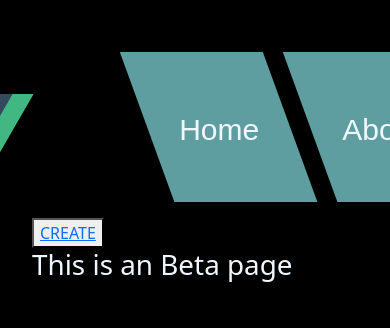
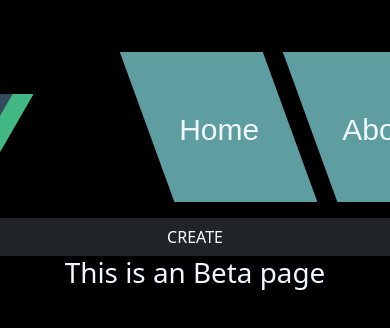
Before and after one commit to roxy22r/BetaGramm2, a Vue app in the folder beta-gramm2/betaGramm/: page /betaGramm in a window 390 px wide. Shown: the top 328 px of the page. Built offline with nearby package versions, Linux system fonts and the light colour scheme.

Commit message:
Added some Responsiveness

```diff
--- a/beta-gramm2/betaGramm/src/App.vue
+++ b/beta-gramm2/betaGramm/src/App.vue
@@ -4,10 +4,11 @@ import { RouterLink, RouterView } from 'vue-router'
 
 <template>
   <header>
+
     <div class="wrapper">
 
 
-      <nav>
+        <nav>
         <ul>
           <div>
 
@@ -33,11 +34,11 @@ import { RouterLink, RouterView } from 'vue-router'
 
       </nav>
     </div>
-  </header>
-<div>
+  <div>
 
-  <RouterView />
-</div>
+  </div>
+</header>
+<RouterView />
 
 </template>
 
@@ -46,13 +47,17 @@ import { RouterLink, RouterView } from 'vue-router'
 body{
   background-color: black;
 }
+header{
+  display: flex;
+  justify-content: flex-start;
+  align-items: flex-start;
+}
 nav{
-  position: relative;
   display: flex;
-  justify-content: center;
+  justify-content: flex-start;
   align-items: flex-start;
-  flex-wrap: wrap;
   width: 100%;
+  order: 1;
 
 }
 nav ul {
--- a/beta-gramm2/betaGramm/src/assets/base.css
+++ b/beta-gramm2/betaGramm/src/assets/base.css
@@ -59,7 +59,9 @@
 }
 
 body {
-  min-height: 100vh;
+  display: flex;
+  justify-content: center;
+  text-align: center;
   color: var(--color-text);
   background: var(--color-background);
   transition: color 0.5s, background-color 0.5s;
@@ -71,6 +73,13 @@ body {
   -webkit-font-smoothing: antialiased;
   -moz-osx-font-smoothing: grayscale;
 }
+header{
+  justify-content: center;
+order: 1;
+}
+.content{
+  order: 1;
+}
 .BG_btn{
   margin-top: 20px;
   width: 100px;
--- a/beta-gramm2/betaGramm/src/assets/main.css
+++ b/beta-gramm2/betaGramm/src/assets/main.css
@@ -2,7 +2,6 @@
 
 #app {
   max-width: 1280px;
-  margin: 0 auto;
   padding: 2rem;
 
   font-weight: normal;
@@ -24,12 +23,15 @@ a,
 @media (min-width: 1024px) {
   body {
     display: flex;
-    place-items: center;
+   justify-content: flex-start;
   }
 
   #app {
-    display: grid;
-    grid-template-columns: 1fr 1fr;
-    padding: 0 2rem;
+    display: flex;
+   justify-content: flex-start;
+  }
+  header {
+    display: flex;
+   justify-content: flex-start;
   }
 }
--- a/beta-gramm2/betaGramm/src/views/AboutView.vue
+++ b/beta-gramm2/betaGramm/src/views/AboutView.vue
@@ -26,20 +26,28 @@ In conclusion, Betagramm is a website that was created by three Vue beginners wh
 <style>
 
 body{
-  display: flex;
-  flex-wrap: wrap;
+
   background-color: black;
 }
-@media (min-width: 1024px) {
+
+  .content{
+    order: 1;
+    width: 100%;
+    display: flex;
+    justify-content: center;
+    justify-self: center;
+    flex-direction: column;
+    flex-wrap: wrap;
+    text-align: center;
+  }
+
+  @media (min-width: 1024px) {
   .about {
-
-    min-height:0vh;
-    margin-top: 200%;
-
-  }
-  .content{
-    margin-top: -60%;
-
+    min-height: 100vh;
+    display: flex;
+    align-items: center;
   }
 }
+
+
 </style>
--- a/beta-gramm2/betaGramm/src/views/BetaView.vue
+++ b/beta-gramm2/betaGramm/src/views/BetaView.vue
@@ -1,29 +1,46 @@
 <template>
 
 <div class="beta">
-  <button>
+</div>
+<div class="content">
 
-<RouterLink to="/createGamer">
+    <RouterLink class="btn btn-dark" to="/createGamer">
       CREATE
     </RouterLink>
-</button>
+  <h1>This is an Beta page</h1>
 
-    <h1>This is an Beta page</h1>
 </div>
+
+
 </template>
 
 <style>
 body{
+
 background-color: black;
 }
+
+.content{
+  order: 1;
+  width: 100%;
+  display: flex;
+  justify-content: center;
+  justify-self: center;
+  flex-direction: column;
+  flex-wrap: wrap;
+  text-align: center;
+}
+
 @media (min-width: 1024px) {
 .beta {
   min-height: 100vh;
   display: flex;
-    justify-content: center;
   align-items: center;
 }
 }
-
-
+button{
+  width: fit-content;
+  border-color: none;
+  background-color: black;
+}
 </style>
--- a/beta-gramm2/betaGramm/src/views/CreateView.vue
+++ b/beta-gramm2/betaGramm/src/views/CreateView.vue
@@ -2,8 +2,13 @@
 <template>
   <div class="beta">
     <div>
+      <div class="content">
+
+      <form @submit="onSubmit" @reset="onReset">
+        <li>
+
           <h1 class="centerTitle">Create new Player</h1>
-        <form @submit="onSubmit" @reset="onReset">
+        </li>
 
         <li>
           <label>Firstname</label>
@@ -46,46 +51,112 @@
         </li>
         <button type="submit" class="btn btn-dark BG_btn">Submit</button>
       </form>
+      <div class="fightersContainerWithTitle">
+
+        <h1>{{winnerText}}</h1>
+
+  <div class="fightersContainer">
+    <div class="card" id="fighterOne">
+      <li class="cardHead">
+        <h4>
+          {{ playerOne.firstname + ' ' + playerOne.lastname }}
+
+        </h4>
+      </li>
+      <div class="cardImg">
+        <li><img alt="img" src="..\assets\face.png" /></li>
+      </div>
+      <div class="cardInfo">
+        <li>ID: {{ playerOne.id }}</li>
+
+        <li>IQ: {{ playerOne.iq }}</li>
+        <li>Strength: {{ playerOne.strength }}</li>
+        <li>Magic: {{ playerOne.magic }}</li>
+        <li>Associal: {{ playerOne.associal }}</li>
+        <li>Kindness: {{ playerOne.kindnessScore }}</li>
+        <li>Winnings: {{ playerOne.winnings }}</li>
+
+        <button type="button" class="btn btn-dark BG_btn" v-on:click="deltePlayer($event, playerOne.id)">Delete</button>
+        <button type="button" class="btn btn-dark BG_btn">Edit</button>
+        <li><button type="button" class="btn btn-dark BG_btn" v-on:click="onPlay($event, playerOne.id)">Play</button></li>
       </div>
     </div>
+    <div class="fightOptionBtn">
+
       <button class="btn btn-dark BG_btn" @click="fight">FIGHT</button>
       <button class="btn btn-dark BG_btn" @click="resetfighter">clear Fighters</button>
+    </div>
+
+    <div class="card" id="fighterTwo">
+      <li class="cardHead">
+        <h4>
+          {{ playerTwo.firstname + ' ' + playerTwo.lastname }}
+
+        </h4>
+      </li>
+      <div class="cardImg">
+        <li><img alt="img" src="..\assets\face.png" /></li>
+      </div>
+      <div class="cardInfo">
+        <li>ID: {{ playerTwo.id }}</li>
+
+        <li>IQ: {{ playerTwo.iq }}</li>
+        <li>Strength: {{ playerTwo.strength }}</li>
+        <li>Magic: {{ playerTwo.magic }}</li>
+        <li>Associal: {{ playerTwo.associal }}</li>
+        <li>Kindness: {{ playerTwo.kindnessScore }}</li>
+        <li>Winnings: {{ playerTwo.winnings }}</li>
+
+        <button type="button" class="btn btn-dark BG_btn" v-on:click="deltePlayer($event, player.id)">Delete</button>
+        <button type="button" class="btn btn-dark BG_btn">Edit</button>
+        <li><button type="button" class="btn btn-dark BG_btn" v-on:click="onPlay($event, player.id)">Play</button></li>
+
+      </div>
+    </div>
+  </div>
+</div>
 
   <div class="showAllPlayer">
 
     <ul style="color: white; list-style: none;" v-for="player in players ">
       <div class="card">
-      <li class="cardHead"><h4>
-        {{ player.firstname +' '+ player.lastname}}
+        <li class="cardHead">
+          <h4>
+            {{ player.firstname + ' ' + player.lastname }}
 
           </h4>
         </li>
         <div class="cardImg">
-        <li ><img alt="img" src="..\assets\face.png"/></li>
+          <li><img alt="img" src="..\assets\face.png" /></li>
         </div>
         <div class="cardInfo">
-      <li>ID: {{player.id}}</li>
+          <li>ID: {{ player.id }}</li>
 
-        <li>IQ: {{player.iq}}</li>
-        <li>Strength: {{player.strength}}</li>
-        <li>Magic: {{player.magic}}</li>
-        <li>Associal: {{player.associal}}</li>
-        <li>Kindness: {{player.kindnessScore}}</li>
-        <li>Winnings: {{player.winnings}}</li>
+          <li>IQ: {{ player.iq }}</li>
+          <li>Strength: {{ player.strength }}</li>
+          <li>Magic: {{ player.magic }}</li>
+          <li>Associal: {{ player.associal }}</li>
+          <li>Kindness: {{ player.kindnessScore }}</li>
+          <li>Winnings: {{ player.winnings }}</li>
 
-        <button type="button" class="btn btn-dark BG_btn"  v-on:click="deltePlayer($event,player.id)">Delete</button>
-        <button type="button" class="btn btn-dark BG_btn" >Edit</button>
-        <li><button type="button" class="btn btn-dark BG_btn" v-on:click="onPlay($event,player.id)">Play</button></li>
+          <button type="button" class="btn btn-dark BG_btn" v-on:click="deltePlayer($event, player.id)">Delete</button>
+          <button type="button" class="btn btn-dark BG_btn">Edit</button>
+          <li><button type="button" class="btn btn-dark BG_btn" v-on:click="onPlay($event, player.id)">Play</button></li>
         </div>
       </div>
     </ul>
-
+  </div>
+</div>
+</div>
 </div>
 
 </template>
   <!-- eslint-disable no-undef -->
 
 <script>
+import { computed } from '@vue/reactivity';
+import { isGloballyWhitelisted } from '@vue/shared';
+
 export default {
   data() {
     return {
@@ -100,10 +171,10 @@ export default {
         strength: 0,
 
       },
-      players:JSON.parse(localStorage.getItem('players') || '[]')
+      players: JSON.parse(localStorage.getItem('players') || '[]')
       ,
       playerOne: {
-          id:0,
+        id: 0,
         firstname: "",
         lastname: "",
         killscore: 0,
@@ -114,8 +185,8 @@ export default {
         iq: 0,
         strength: 0
       },
-      playerTwo:{
-          id:0,
+      playerTwo: {
+        id: 0,
         firstname: "",
         lastname: "",
         killscore: 0,
@@ -124,19 +195,21 @@ export default {
         associal: 0,
         magic: 0,
         iq: 0,
-          strength: 0},
-      isPlayerOneSet:false,
-      isPlayerTwoSet:false,
-      countPlayer:JSON.parse(localStorage.getItem('countPlayer') || 1),
+        strength: 0
+      },
+      isPlayerOneSet: false,
+      isPlayerTwoSet: false,
+      winnerText:"",
+      countPlayer: JSON.parse(localStorage.getItem('countPlayer') || 1),
     }
   },
   methods: {
     onSubmit(event) {
       event.preventDefault()
-      this.countPlayer = this.countPlayer+2;
+      this.countPlayer = this.countPlayer + 2;
 
       let newPlayer = {
-        id:    this.countPlayer,
+        id: this.countPlayer,
         firstname: this.form.firstname,
         lastname: this.form.lastname,
         winnings: 0,
@@ -148,7 +221,7 @@ export default {
         strength: this.form.strength
       }
       this.players.push(newPlayer);
-      localStorage.setItem('countPlayer',JSON.stringify(this.countPlayer));
+      localStorage.setItem('countPlayer', JSON.stringify(this.countPlayer));
       alert(JSON.stringify(this.players))
       localStorage.setItem('players', JSON.stringify(this.players))
 
@@ -158,33 +231,33 @@ export default {
       // Reset our form values
       this.form.firstname = ''
       this.form.lastname = ''
-      this.form.killscore= ''
-      this.form.winnings= ''
-      this.form.loses=''
-      this.form.associal= ''
-      this.form.magic =''
+      this.form.killscore = ''
+      this.form.winnings = ''
+      this.form.loses = ''
+      this.form.associal = ''
+      this.form.magic = ''
       this.form.iq = ''
       this.form.strength = ''
     },
     // eslint-disable-next-line no-unused-vars
-    deltePlayer(event,playerId){
+    deltePlayer(event, playerId) {
       event.preventDefault;
-      this.players.splice(playerId,1);
+      this.players.splice(playerId, 1);
       localStorage.setItem('players', JSON.stringify(this.players));
 
     },
-    onPlay(event,playerId){
+    onPlay(event, playerId) {
       event.preventDefault;
-      if(!this.isPlayerOneSet){
+      if (!this.isPlayerOneSet) {
 
         console.log(playerId);
-        this.playerOne = this.players.find(player=> player.id===playerId);
+        this.playerOne = this.players.find(player => player.id === playerId);
         console.log(this.playerOne);
         this.isPlayerOneSet = true;
       }
-    else if (!this.isPlayerTwoSet){
+      else if (!this.isPlayerTwoSet) {
         console.log(playerId);
-        this.playerTwo = this.players.find(player=> player.id===playerId);
+        this.playerTwo = this.players.find(player => player.id === playerId);
         console.dir(this.players)
         console.log(this.playerTwo);
         this.isPlayerTwoSet = true;
@@ -194,71 +267,113 @@ export default {
       }
 
     },
-    fight(event){
+    fight(event) {
+
       event.preventDefault();
       // eslint-disable-next-line no-unused-vars
-      let strikeCount =0;
-      strikeCount+= this.playerOne.killscore>this.playerTwo.strength;
-      strikeCount+= this.playerOne.associal>this.playerTwo.associal;
-      strikeCount+= this.playerOne.magic>this.playerTwo.magic;
-      strikeCount+= this.playerOne.iq>this.playerTwo.iq;
-      strikeCount+= this.playerOne.strength>this.playerTwo.strength;
+      let strikeCount = 0;
+      strikeCount += this.playerOne.killscore > this.playerTwo.strength;
+      strikeCount += this.playerOne.associal > this.playerTwo.associal;
+      strikeCount += this.playerOne.magic > this.playerTwo.magic;
+      strikeCount += this.playerOne.iq > this.playerTwo.iq;
+      strikeCount += this.playerOne.strength > this.playerTwo.strength;
       console.log(strikeCount)
-      if(strikeCount>2){
-        console.log(this.playerOne.firstname+" "+this.playerOne.lastname+" is the winner ");
-      this.playerOne.winnings+=1;
+      if (strikeCount > 2) {
+         this.winnerText= this.playerOne.firstname + " " + this.playerOne.lastname + " is the winner ";
+        this.playerOne.winnings += 1;
       }
-      else{
-        console.log(this.playerTwo.firstname+" "+this.playerTwo.lastname+" is the winner ");
-      this.playerTwo.winnings+=1;
+      else {
+        this.winnerText = this.playerTwo.firstname + " " + this.playerTwo.lastname + " is the winner ";
+        this.playerTwo.winnings += 1;
       }
     },
 
-    resetfighter(event){
+    resetfighter(event) {
       event.preventDefault();
-      this.playerOne = null;
-      this.playerTwo = null;
+      let emptyPlayer = {
+        id: 0,
+        firstname: "",
+        lastname: "",
+        killscore: 0,
+        winnings: 0,
+        loses: 0,
+        associal: 0,
+        magic: 0,
+        iq: 0,
+        strength: 0
+      };
+      this.playerOne = emptyPlayer;
+      this.playerTwo = emptyPlayer;
       this.isPlayerOneSet = false;
       this.isPlayerTwoSet = false;
-      console.log(this.playerOne+"\n"+this.playerTwo);
+      this.winnerText ="";
+      console.log(this.playerOne + "\n" + this.playerTwo);
     }
-  }
+  },
+
 }
 </script>
 <style>
+.content{
+display: flex;
+flex-direction: row;
+flex-wrap: wrap;
+
+}
+.fightersContainer{
+
+  order: 1;
+  width: 100%;
+  display: flex;
+  flex-direction: row;
+  padding: 20px;
+  padding-bottom:100px ;
+  flex-wrap: nowrap;
+}
+.fightOptionBtn {
+  margin-top: 25%;
+  height: fit-content;
+  justify-content: center;
+  text-align: center;
+  padding-bottom: 80px;
+}
 body {
   background-color: black;
 }
-.centerTitle{
+
+
+.centerTitle {
   display: flex;
   justify-content: center;
   text-align: center;
   margin-bottom: 50px;
 }
 
-@media (min-width: 1024px) {
 
   .showAllPlayer {
+    order: 1;
     width: 100%;
-    min-height: 100vh;
     display: flex;
     flex-wrap: wrap;
-    flex-flow: wrap;
     gap: 20px;
     flex-direction: row;
 
   }
+  .fightersContainerWithTitle{
+    order: 1;
   }
-.cardHead{
+
+.cardHead {
   padding-left: 20%;
 
 }
-.card{
+
+.card {
   display: flex;
   flex-direction: column;
   width: 350px;
   height: 550px;
-  padding:20px;
+  padding: 20px;
 
   margin-left: 30px;
   border-color: aqua;
@@ -266,22 +381,26 @@ body {
   color: white;
   list-style: none;
 }
-.cardInfo{
+
+.cardInfo {
   margin-top: 10px;
   padding-left: 20%;
   order: 2;
   text-align: left;
 
 }
+
 .cardInfo li {
   text-align: left;
 }
-.cardImg{
+
+.cardImg {
 
   width: 100%;
   padding-left: 20%;
 
 }
+
 .cardImg img {
   order: 1;
   background-color: antiquewhite;
@@ -291,24 +410,31 @@ body {
   justify-content: center;
 }
 
+#fighterOne, #fighterTwo{
+  border-color:royalblue ;
+  border-width: 3px;
 
-template {}
+  background-color: rgb(82, 57, 19);
+}
+
 form {
-
+  margin-top: 50%;
+  order: 1;
   width: 100%;
   display: inline-block;
-  text-align:  center;
+  text-align: center;
 }
 
-form li{
+form li {
   display: flex;
-  flex-wrap:wrap;
+  flex-wrap: wrap;
   margin-top: 10px;
   align-items: left;
   text-align: left;
   justify-content: left
 }
-form li input{
+
+form li input {
   background-color: black;
   border-color: turquoise;
   color: white;
@@ -319,7 +445,8 @@ form li input{
   height: 30px;
   border-radius: 10px;
 }
-form li label{
+
+form li label {
   margin-right: 30px;
 
   width: 100px;
@@ -336,6 +463,8 @@ form label {
     min-height: 100vh;
     display: flex;
     align-items: center;
+  order: 1;
   }
 }
+
 </style>
```
Lines whose indentation alone changed are shown as unchanged.
